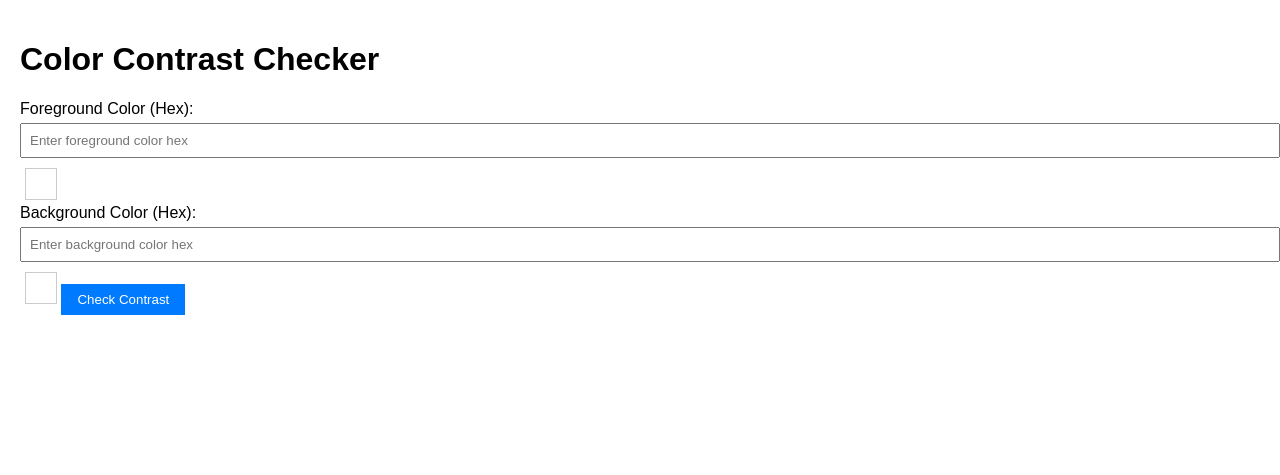
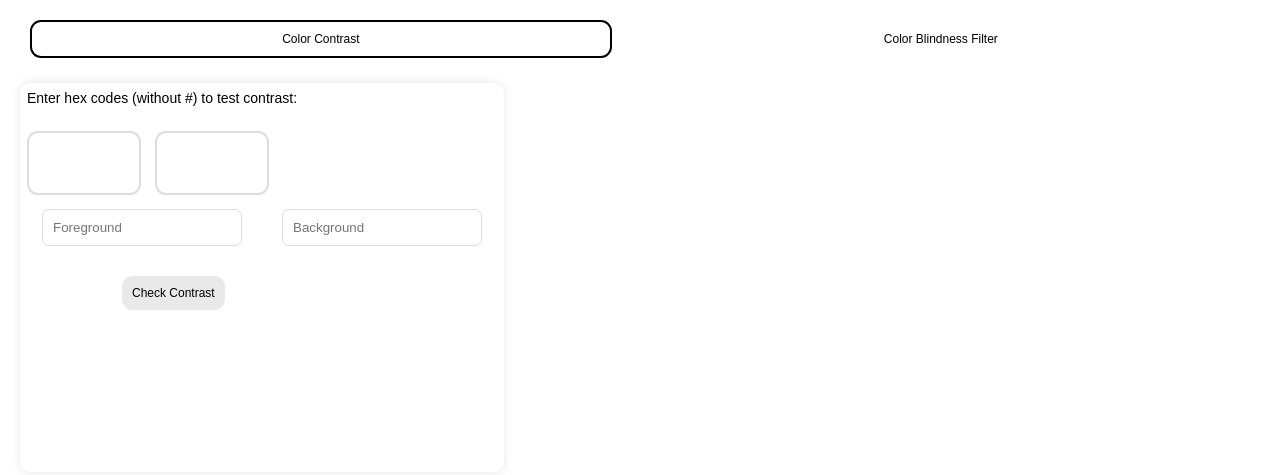
Before and after one commit to avran-v/ugahacks9, a website with bundled scripts: page src/index.html in a window 1280 px wide. Built offline with nearby package versions, Linux system fonts and the light colour scheme.

Commit message:
added formating for 1st screen

```diff
--- a/src/contrast.js
+++ b/src/contrast.js
@@ -1,42 +1,80 @@
 function updateColorSquare(inputId, squareId) {
   const colorInput = document.getElementById(inputId).value.trim();
   const colorSquare = document.getElementById(squareId);
-    colorSquare.style.backgroundColor = colorInput.startsWith('#') ? colorInput : '#' + colorInput;
+  colorSquare.style.backgroundColor = colorInput.startsWith("#")
+    ? colorInput
+    : "#" + colorInput;
 }
 
-  document.getElementById('foregroundColor').addEventListener('input', function() {
-    updateColorSquare('foregroundColor', 'foregroundSquare');
+document
+  .getElementById("foregroundColor")
+  .addEventListener("input", function () {
+    updateColorSquare("foregroundColor", "foregroundSquare");
   });
 
-  document.getElementById('backgroundColor').addEventListener('input', function() {
-    updateColorSquare('backgroundColor', 'backgroundSquare');
+document
+  .getElementById("backgroundColor")
+  .addEventListener("input", function () {
+    updateColorSquare("backgroundColor", "backgroundSquare");
   });
 
-  document.getElementById('checkContrast').addEventListener('click', function() {
-    const foregroundColor = document.getElementById('foregroundColor').value.trim();
-    const backgroundColor = document.getElementById('backgroundColor').value.trim();
+document.getElementById("checkContrast").addEventListener("click", function () {
+  const foregroundColor = document
+    .getElementById("foregroundColor")
+    .value.trim();
+  const backgroundColor = document
+    .getElementById("backgroundColor")
+    .value.trim();
 
   const apiUrl = `https://webaim.org/resources/contrastchecker/?fcolor=${foregroundColor}&bcolor=${backgroundColor}&api`;
 
   fetch(apiUrl)
-      .then(response => {
+    .then((response) => {
       if (!response.ok) {
-          throw new Error('Network response was not ok');
+        throw new Error("Network response was not ok");
       }
       return response.json();
     })
-      .then(data => {
+    .then((data) => {
+      const resultDiv = document.getElementById("result");
 
-        const resultDiv = document.getElementById('result');
+      // Display a checkmark or cross based on the contrast results
+      const aaResult = data.AA === "pass" ? "✓" : "✗";
+      const aaaResult = data.AAA === "pass" ? "✓" : "✗";
+      const aaLargeResult = data.AALarge === "pass" ? "✓" : "✗";
+      const aaaLargeResult = data.AAALarge === "pass" ? "✓" : "✗";
+
+      document.getElementById("AA").innerHTML = aaResult;
+      document.getElementById("AAA").innerHTML = aaaResult;
+      document.getElementById("AALarge").innerHTML = aaLargeResult;
+      document.getElementById("AAALarge").innerHTML = aaaLargeResult;
+      document.getElementById("textAA").innerHTML = "AA";
+      document.getElementById("textAAA").innerHTML = "AAA";
+      document.getElementById("textAA3").innerHTML = "AA";
+      document.getElementById("textAAA3").innerHTML = "AAA";
+
+      document.getElementById("AA2").innerHTML = aaResult;
+      document.getElementById("AAA2").innerHTML = aaaResult;
+      document.getElementById("AALarge2").innerHTML = aaLargeResult;
+      document.getElementById("AAALarge2").innerHTML = aaaLargeResult;
+      document.getElementById("textAA2").innerHTML = "AA";
+      document.getElementById("textAAA2").innerHTML = "AAA";
+      document.getElementById("textAA2A").innerHTML = "AA";
+      document.getElementById("textAAA2A").innerHTML = "AAA";
+
       resultDiv.innerHTML = `
           <p>Contrast Ratio: ${data.ratio}</p>
-          <p>AA Pass: ${data.AA}</p>
-          <p>AAA Pass: ${data.AAA}</p>
-          <p>AA Large Text Pass: ${data.AALarge}</p>
-          <p>AAA Large Text Pass: ${data.AAALarge}</p>
         `;
+
+      const newDiv = document.createElement("div");
+
+      newDiv.innerHTML = `
+         <div class="color-square" id="newForeSquare"></div>
+      <div class="color-square" id="newBackSquare"></div>
+       `;
+      document.getElementById("tableResult").appendChild(newDiv);
     })
-      .catch(error => {
-        console.error('There was a problem with your fetch operation:', error);
+    .catch((error) => {
+      console.error("There was a problem with your fetch operation:", error);
     });
 });
--- a/src/index.html
+++ b/src/index.html
@@ -1,8 +1,8 @@
 <!DOCTYPE html>
 <html lang="en">
   <head>
- <meta charset="UTF-8">
- <meta name="viewport" content="width=device-width, initial-scale=1.0">
+    <meta charset="UTF-8" />
+    <meta name="viewport" content="width=device-width, initial-scale=1.0" />
     <title>Color Contrast Checker</title>
     <script type="module" src="index.js"></script>
     <style>
@@ -10,7 +10,6 @@
         font-family: Arial, sans-serif;
         padding: 20px;
         margin: 0;
-    padding: 20px;
         box-sizing: border-box;
       }
       label {
@@ -18,9 +17,22 @@
         margin-bottom: 5px;
       }
       input[type="text"] {
-     width: 100%;
+        width: calc(50% - 15px); /* Adjusted width for side-by-side layout */
         padding: 8px;
         margin-bottom: 10px;
+        display: inline-block;
+        box-sizing: border-box;
+      }
+      .color-square {
+        width: 110px;
+        height: 60px;
+        display: inline-block;
+        border-radius: 11px;
+        margin-left: 5px;
+        border: 2px solid #ddd;
+        margin-right: 5px;
+        font-size: 14px;
+        outline: none;
       }
       button {
         padding: 8px 16px;
@@ -35,56 +47,223 @@
       #result {
         margin-top: 20px;
       }
-   .color-square {
-     width: 30px;
-     height: 30px;
-     display: inline-block;
-     border: 1px solid #ccc;
-     margin-left: 5px;
+      .navbar {
+        background-color: white;
+        overflow: hidden;
+        display: flex;
       }
-
-   #image{
-    max-width: 100%;
-    height: auto;
+      .nav-button {
+        background-color: white;
+        border-radius: 11px;
+        border: 2px solid white;
+        color: black;
+        padding: 10px;
+        margin: 0 10px;
+        cursor: pointer;
+        flex-grow: 1;
+        text-align: center;
+        font-size: 12px;
+        transition: background-color 0.3s;
       }
-
+      .nav-button:hover {
+        background-color: white;
+        border-radius: 11px;
+        border: 2px solid black;
+      }
       .image-container {
         display: flex;
         justify-content: space-between;
       }
-
       .image-item img {
         width: 100%;
         height: auto;
         display: block;
       }
-
+      .selected {
+        background-color: white;
+        border-radius: 11px;
+        border: 2px solid black;
+      }
       .image-item {
         flex: 1;
         margin: 0 10px;
       }
+      table {
+        width: 100%;
+        border-collapse: collapse;
+        margin-top: 20px;
+        border: none;
+      }
+      .contrast-container {
+        max-width: 480px;
+        margin-top: 25px;
+        background-color: #fff;
+        padding: 2px;
+        border-radius: 10px;
+        box-shadow: 0 0 10px rgba(0, 0, 0, 0.1);
+      }
 
+      .contrast-heading {
+        padding: 5px;
+        font-size: 14px;
+        margin-bottom: 20px;
+      }
+
+      .contrast-button {
+        background-color: #fff;
+        width: 170px;
+        height: 100px;
+        border: 2px solid #ddd;
+        border-radius: 8px;
+        cursor: pointer;
+        margin-right: 10px;
+        font-size: 14px;
+        outline: none;
+      }
+
+      .hex-input-container {
+        display: flex;
+        justify-content: space-between;
+        align-items: center;
+        margin-bottom: 20px;
+      }
+
+      input[type="text"] {
+        border: 1px solid #ddd;
+        padding: 10px;
+        margin-top: 10px;
+        border-radius: 7px;
+        margin-left: 20px;
+        margin-right: 20px;
+      }
+
+      .contrast-result {
+        font-size: 16px;
+        font-weight: bold;
+      }
+      th,
+      td {
+        border: none;
+        padding: 10px;
+        text-align: center;
+      }
+
+      th {
+        background-color: white;
+      }
+
+      td:first-child {
+        background-color: white;
+      }
+      #checkContrast {
+        background-color: rgb(233, 233, 233);
+        color: black;
+        padding: 10px;
+        margin: 0 10px;
+        margin-left: 100px;
+        cursor: pointer;
+        border-radius: 11px;
+        flex-grow: 1;
+        text-align: center;
+        font-size: 12px;
+        transition: background-color 0.3s;
+      }
+      #checkContrast:hover {
+        background-color: rgb(194, 194, 194);
+        border-radius: 11px;
+      }
     </style>
   </head>
   <body>
+    <div class="navbar">
+      <button class="nav-button selected" onclick="goToPage('index.html')">
+        Color Contrast
+      </button>
+      <button class="nav-button" onclick="goToPage('index2.html')">
+        Color Blindness Filter
+      </button>
+    </div>
     <!--<img id="image">-->
     <a href="#" download="download" id="anchor" style="text-decoration: none">
       <button id="download-button" style="display: none">Download</button>
     </a>
- <h1>Color Contrast Checker</h1>
- <label for="foregroundColor">Foreground Color (Hex):</label>
- <input type="text" id="foregroundColor" placeholder="Enter foreground color hex" required>
+
+    <div class="contrast-container">
+      <div class="contrast-heading">
+        Enter hex codes (without #) to test contrast:
+      </div>
       <div class="color-square" id="foregroundSquare"></div>
- <label for="backgroundColor">Background Color (Hex):</label>
- <input type="text" id="backgroundColor" placeholder="Enter background color hex" required>
       <div class="color-square" id="backgroundSquare"></div>
+      <div class="hex-input-container">
+        <input
+          type="text"
+          id="foregroundColor"
+          placeholder="Foreground"
+          required
+        />
+        <input
+          type="text"
+          id="backgroundColor"
+          placeholder="Background"
+          required
+        />
+      </div>
       <button id="checkContrast">Check Contrast</button>
       <div id="result"></div>
- <div class="image-container" id="image-container" style="display: none">
-  <div class="image-item"><img id="image1" alt="Original Photo"></div>
-  <div class="image-item"><img id="image2" alt="Protanopia"></div>
-  <div class="image-item"><img id="image3" alt="Deuteranopia"></div>
+      <div id="tableResult">
+        <table id="resultTable">
+          <thead>
+            <tr>
+              <th></th>
+              <th id="textAA"></th>
+              <th id="textAAA"></th>
+            </tr>
+          </thead>
+          <tbody>
+            <tr>
+              <td id="textAA3"></td>
+              <td id="AA"></td>
+              <td id="AAA"></td>
+            </tr>
+            <tr>
+              <td id="textAAA3"></td>
+              <td id="AALarge"></td>
+              <td id="AAALarge"></td>
+            </tr>
+          </tbody>
+        </table>
       </div>
+
+      <div id="tableResultNew">
+        <table id="resultTableNew">
+          <thead>
+            <tr>
+              <th></th>
+              <th id="textAA2"></th>
+              <th id="textAAA2"></th>
+            </tr>
+          </thead>
+          <tbody>
+            <tr>
+              <td id="textAA2A"></td>
+              <td id="AA2"></td>
+              <td id="AAA2"></td>
+            </tr>
+            <tr>
+              <td id="textAAA2A"></td>
+              <td id="AALarge2"></td>
+              <td id="AAALarge2"></td>
+            </tr>
+          </tbody>
+        </table>
+      </div>
+    </div>
+
     <script src="contrast.js"></script>
+    <script>
+      function goToPage(page) {
+        window.location.href = page;
+      }
+    </script>
   </body>
 </html>
```
Also changed, not shown: src/index2.html (added, +145 -0 lines). Lines whose indentation alone changed are shown as unchanged.
